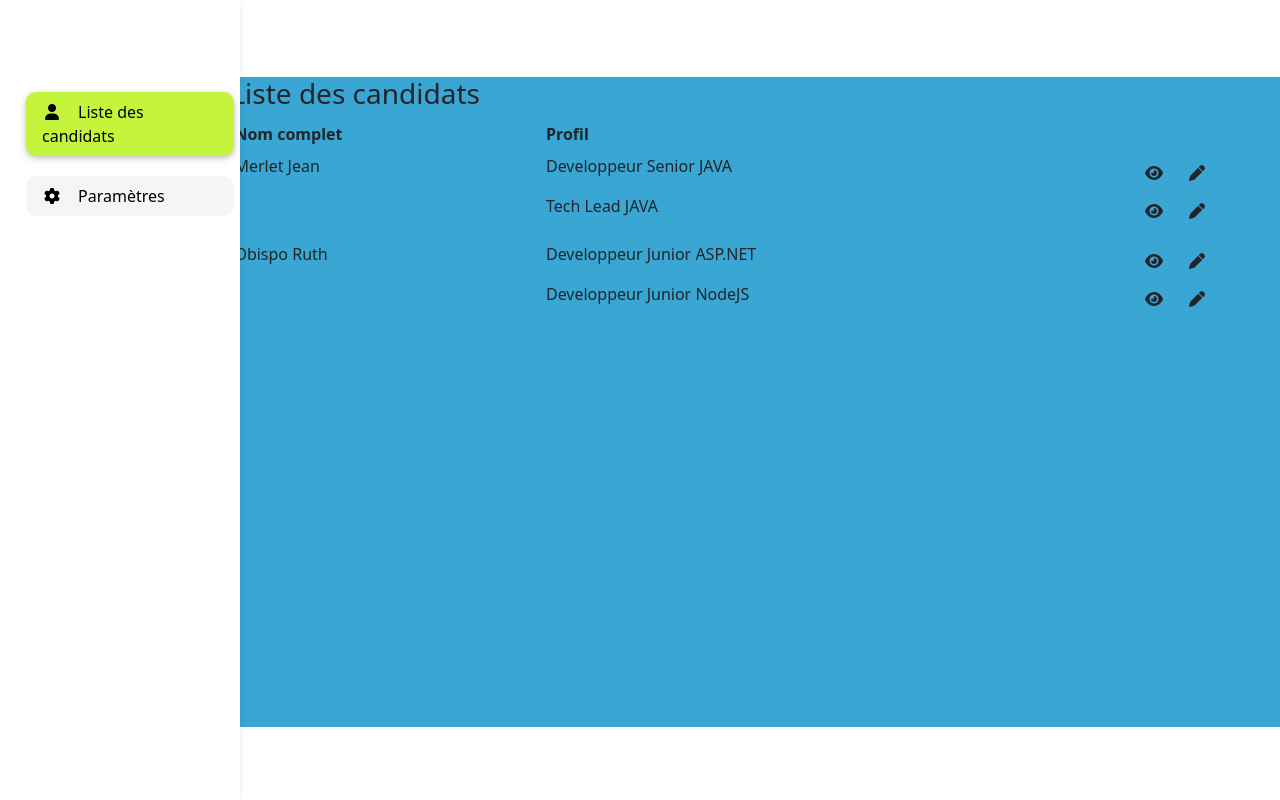
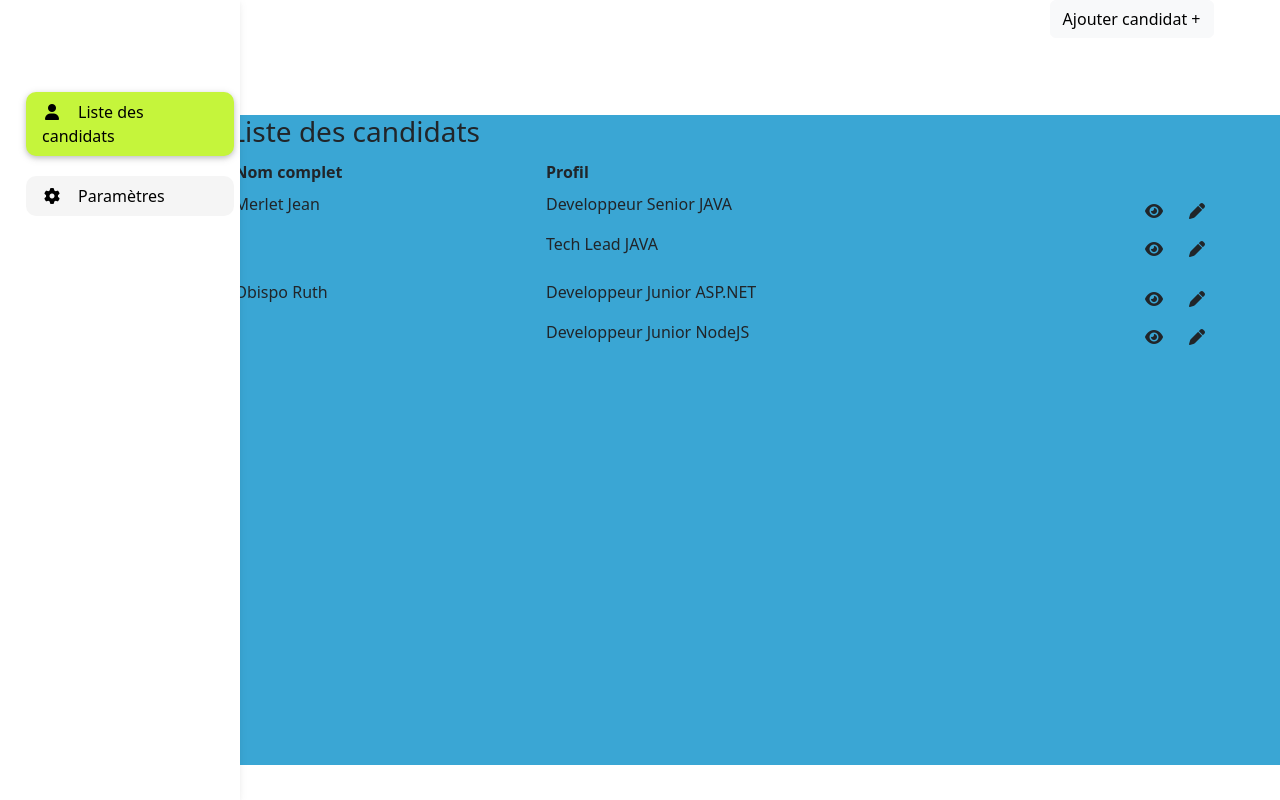
Before and after one commit to Guyelleralison/ResumeBuilder-Front, an Angular app: page / in a window 1280 px wide. Shown: the top 800 px of the page. Built offline with nearby package versions, Linux system fonts and the light colour scheme.

Commit message:
add candidate list component into homepage

```diff
--- a/src/app/app.module.ts
+++ b/src/app/app.module.ts
@@ -6,13 +6,15 @@ import { AppComponent } from './app.component';
 import { HomeComponent } from './home/home.component';
 import { SidebarComponent } from './sidebar/sidebar.component';
 import { ConfigComponent } from './home/config/config.component';
+import { CandidateListComponent } from './home/candidate-list/candidate-list.component';
 
 @NgModule({
   declarations: [
     AppComponent,
     HomeComponent,
     SidebarComponent,
-    ConfigComponent
+    ConfigComponent,
+    CandidateListComponent
   ],
   imports: [
     BrowserModule,
--- /dev/null
+++ b/src/app/home/candidate-list/candidate-list.component.html
@@ -0,0 +1,36 @@
+<div class="jumbotron">
+    <div class="home-header">
+        <div class="home-title">
+            <h3>Liste des candidats</h3>
+        </div>
+        <div>
+
+        </div>
+    </div>
+    <div class="home-body">
+        <table class="table table-sm table-borderless">
+            <thead>
+              <tr>
+                <th scope="col">Nom complet</th>
+                <th scope="col">Profil</th>
+              </tr>
+            </thead>
+            <tbody>
+              <tr *ngFor="let candidate of candidates">
+                <td>
+                    {{candidate.lastName}} {{candidate.firstName}}
+                </td>
+                <td>
+                    <p *ngFor="let profil of candidate.profiles">{{profil.title}}</p>
+                </td>
+                <td>
+                    <div *ngFor="let profile of candidate.profiles">
+                        <button class="btn" (click)="onShowProfile(profile.id)"><i class="fa-solid fa-eye"></i></button>
+                        <button class="btn" (click)="onEditProfile(profile.id)"><i class="fa-solid fa-pen"></i></button>
+                    </div>
+                </td>
+              </tr>
+            </tbody>
+          </table>
+    </div>
+</div>
--- /dev/null
+++ b/src/app/home/candidate-list/candidate-list.component.scss
@@ -0,0 +1,8 @@
+.jumbotron {
+    background-color: rgb(58, 166, 212);
+    width: 1150px;
+    height: 650px;
+    margin-left: 18%;
+    margin-top: 6%;
+    border-radius: 10px;
+}
--- /dev/null
+++ b/src/app/home/candidate-list/candidate-list.component.ts
@@ -0,0 +1,28 @@
+import { Component, OnInit } from '@angular/core';
+import { Candidate } from 'src/app/models/candidate.model';
+import { CandidateService } from 'src/app/services/candidate.service';
+
+@Component({
+  selector: 'app-candidate-list',
+  templateUrl: './candidate-list.component.html',
+  styleUrls: ['./candidate-list.component.scss']
+})
+export class CandidateListComponent implements OnInit {
+
+  candidates!: Candidate[];
+
+  constructor(private candidateService: CandidateService) { }
+
+  ngOnInit(): void {
+    this.candidates = this.candidateService.getCandidateList();
+  }
+
+  onEditProfile(profileId: string): void {
+
+  }
+
+  onShowProfile(profileId: string): void {
+
+  }
+
+}
--- a/src/app/home/home.component.html
+++ b/src/app/home/home.component.html
@@ -1,36 +1,8 @@
-<div class="jumbotron">
-    <div class="home-header">
-        <div class="home-title">
-            <h3>Liste des candidats</h3>
-        </div>
-        <div>
-
-        </div>
-    </div>
-    <div class="home-body">
-        <table class="table table-sm table-borderless">
-            <thead>
-              <tr>
-                <th scope="col">Nom complet</th>
-                <th scope="col">Profil</th>
-              </tr>
-            </thead>
-            <tbody>
-              <tr *ngFor="let candidate of candidates">
-                <td>
-                    {{candidate.lastName}} {{candidate.firstName}}
-                </td>
-                <td>
-                    <p *ngFor="let profil of candidate.profiles">{{profil.title}}</p>
-                </td>
-                <td>
-                    <div *ngFor="let profile of candidate.profiles">
-                        <button class="btn" (click)="onShowProfile(profile.id)"><i class="fa-solid fa-eye"></i></button>
-                        <button class="btn" (click)="onEditProfile(profile.id)"><i class="fa-solid fa-pen"></i></button>
-                    </div>
-                </td>
-              </tr>
-            </tbody>
-          </table>
-    </div>
+<div class="home">
+  <div class="add-candidate-button">
+      <button class="btn btn-light">Ajouter candidat +</button>
+  </div>
+  <div class="candidate-list">
+    <app-candidate-list></app-candidate-list>
+  </div>
 </div>
--- a/src/app/home/home.component.scss
+++ b/src/app/home/home.component.scss
@@ -1,8 +1,5 @@
-.jumbotron {
-    background-color: rgb(58, 166, 212);
-    width: 1150px;
-    height: 650px;
-    margin-left: 18%;
-    margin-top: 6%;
-    border-radius: 10px;
+.home{
+    .add-candidate-button {
+        margin-left: 82%;
+    }
 }
--- a/src/app/home/home.component.ts
+++ b/src/app/home/home.component.ts
@@ -8,20 +8,10 @@ import { CandidateService } from '../services/candidate.service';
   styleUrls: ['./home.component.scss']
 })
 export class HomeComponent implements OnInit {
-  candidates!: Candidate[];
 
   constructor(private candidateService: CandidateService) { }
 
   ngOnInit(): void {
-    this.candidates = this.candidateService.getCandidateList();
-  }
-
-  onEditProfile(profileId: string): void {
-
-  }
-
-  onShowProfile(profileId: string): void {
-
   }
 
 }
```
Also changed, not shown: 1 other file (tests, documents, lock files or other folders).
